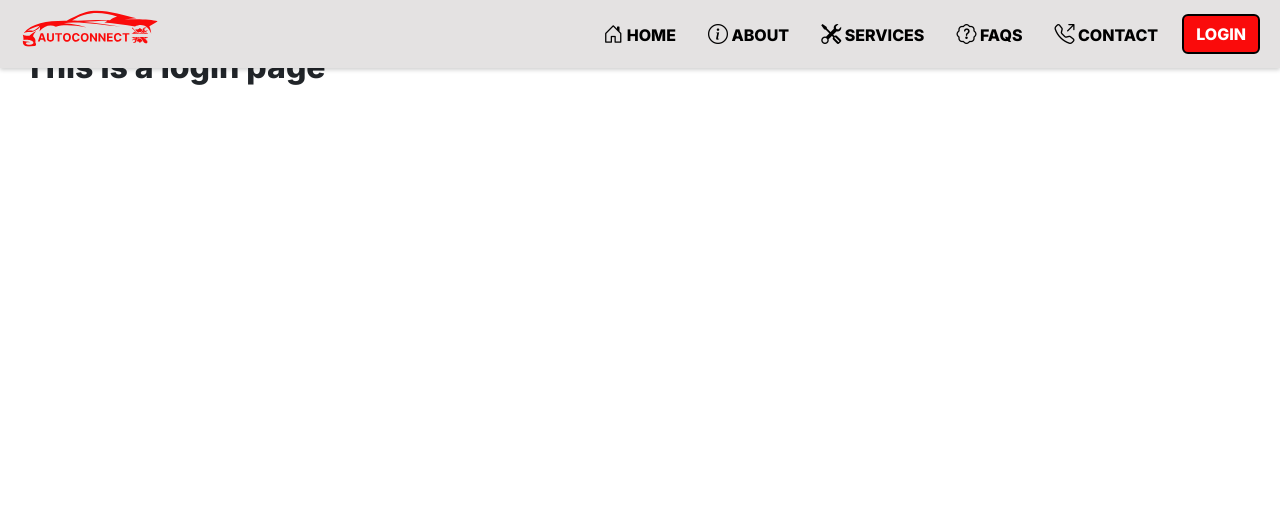
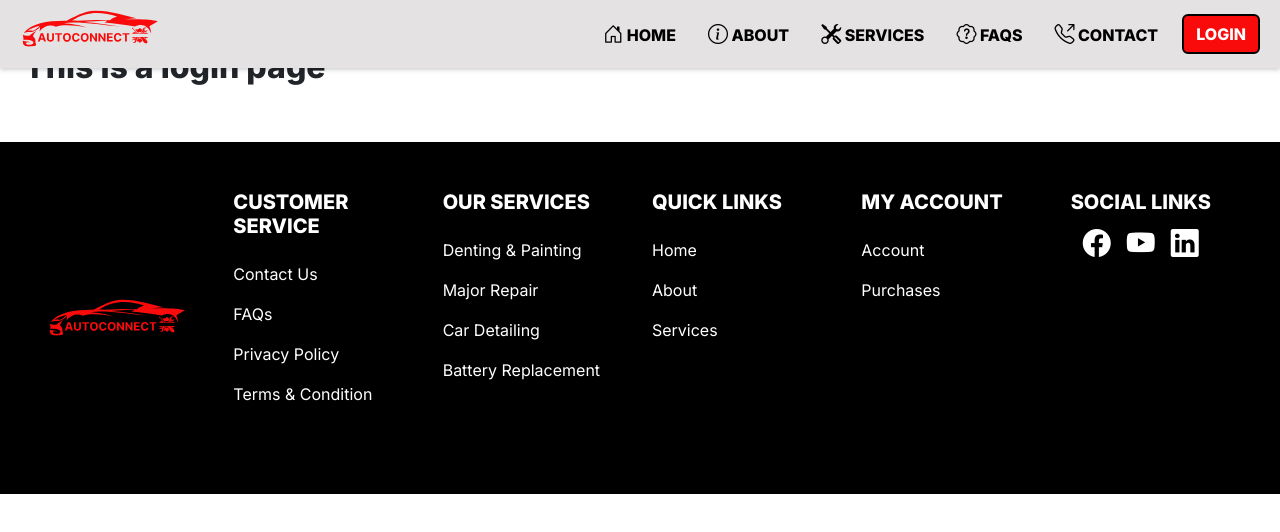
Before and after one commit to jaspherbagor/AutoConnect, a React (Create React App) app in the folder front-end/: page /login in a window 1280 px wide. Shown: the top 532 px of the page. Built offline with nearby package versions, Linux system fonts and the light colour scheme.

Commit message:
added the footer element in the component

```diff
--- a/front-end/src/components/pages/client/login.jsx
+++ b/front-end/src/components/pages/client/login.jsx
@@ -9,6 +9,8 @@ const Login = () => {
         <section className="container-fluid px-md-4 px-sm-4 px-3 py-5">
             <h2 className="fw-bolder text-start">This is a login page</h2>
         </section>
+
+        <ClientFooter/>
     </div>
   )
 }
```
